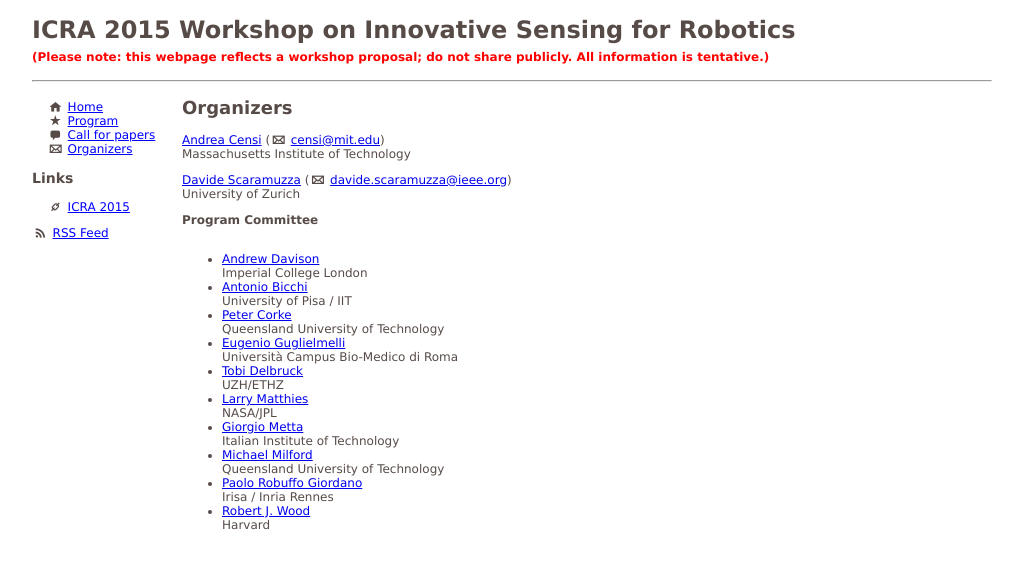
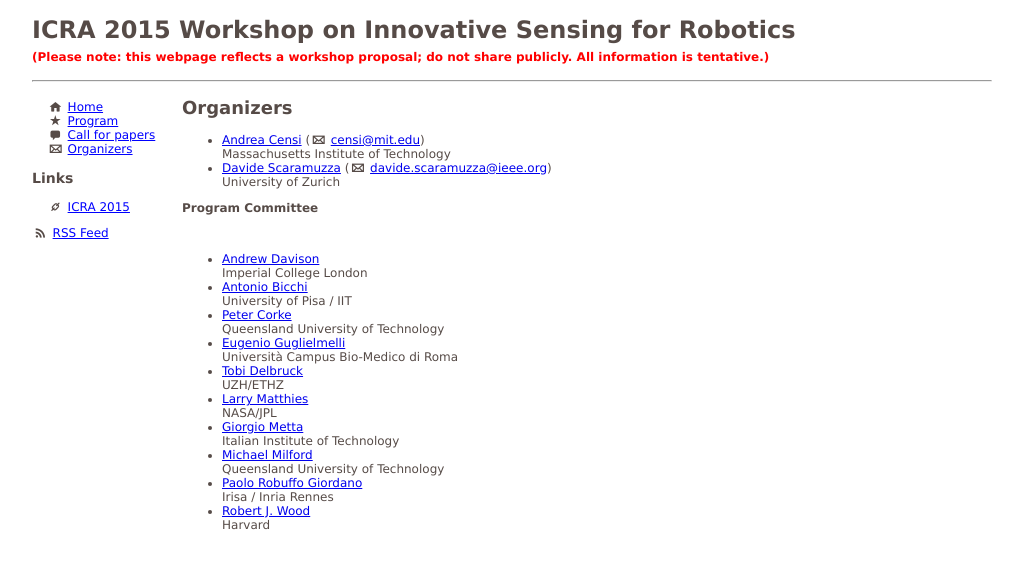
Before and after one commit to AndreaCensi/innovative-sensing, a Jekyll site: the page built from organizers.html, in a window 1280 px wide. Shown: the top 569 px of the page, without its empty margins (26-1049 px from the left). Built offline with Jekyll 4.4.1, drawn with Linux system fonts in a browser that asks for light colours; Markdown is read by kramdown in place of the engine named in the settings.

Commit message:
verification

```diff
--- a/organizers.html
+++ b/organizers.html
@@ -2,23 +2,25 @@
 layout: page
 title: Organizers
 ---
+<ul>
 
-        <p>
+        <li>
             <a href="http://purl.org/censi/web">Andrea Censi</a>
             (<i class="icon-mail"></i> <a href="mailto:censi@mit.edu">censi@mit.edu</a>)
         <br/>
            Massachusetts Institute of Technology
-    </p>
-    <p>
+    </li>
+    <li>
         <a href="http://rpg.ifi.uzh.ch/">Davide Scaramuzza</a>
 (<i class="icon-mail"></i> <a href="mailto:davide.scaramuzza@ieee.org">davide.scaramuzza@ieee.org</a>)
         <br/>
 
             University of Zurich
-    </p>
+    </li>
+</ul>
 
 
-<strong>Program Committee</strong>
+<p><strong>Program Committee</strong></p>
 
 <ul class='people'>
 
```
